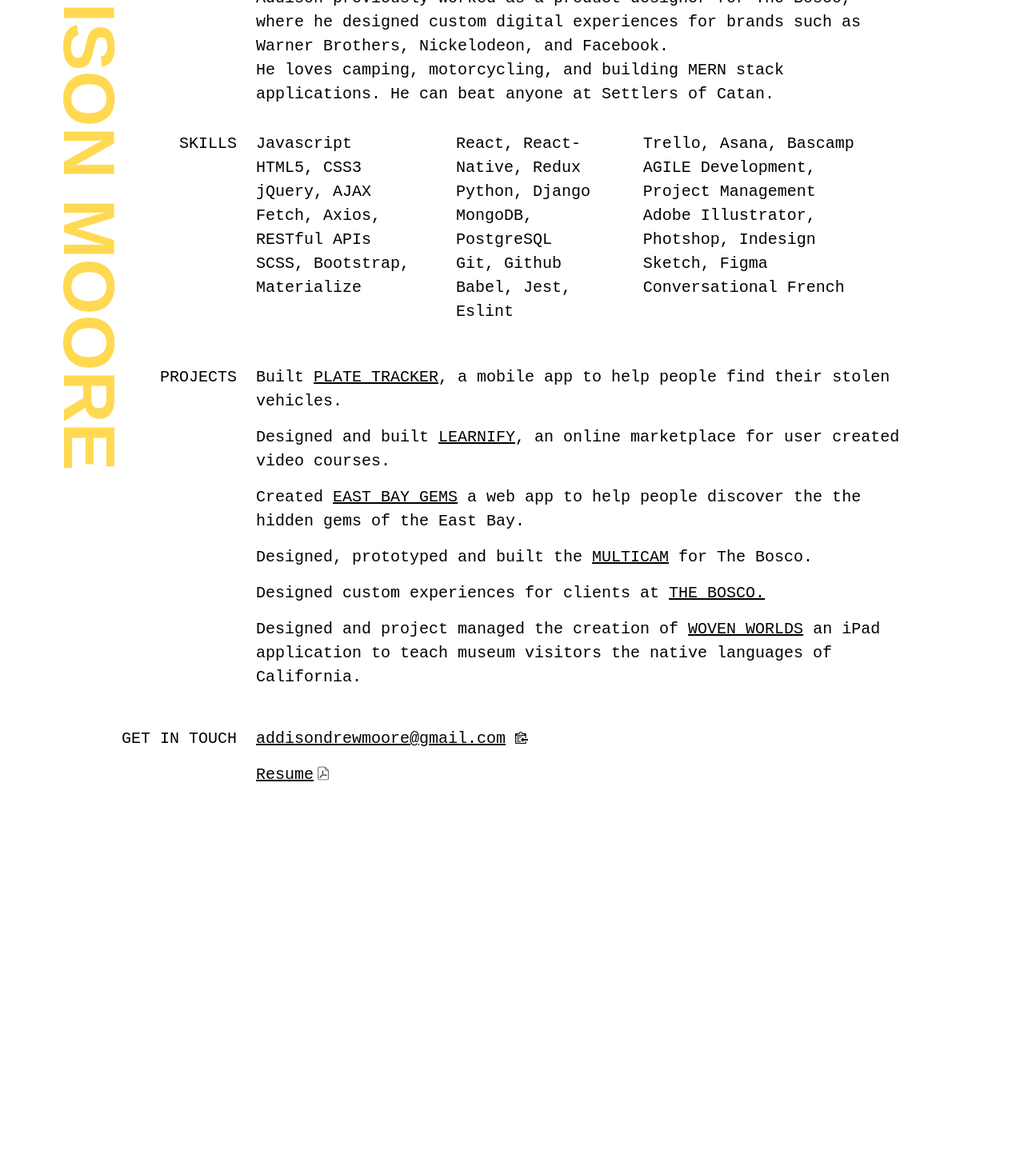
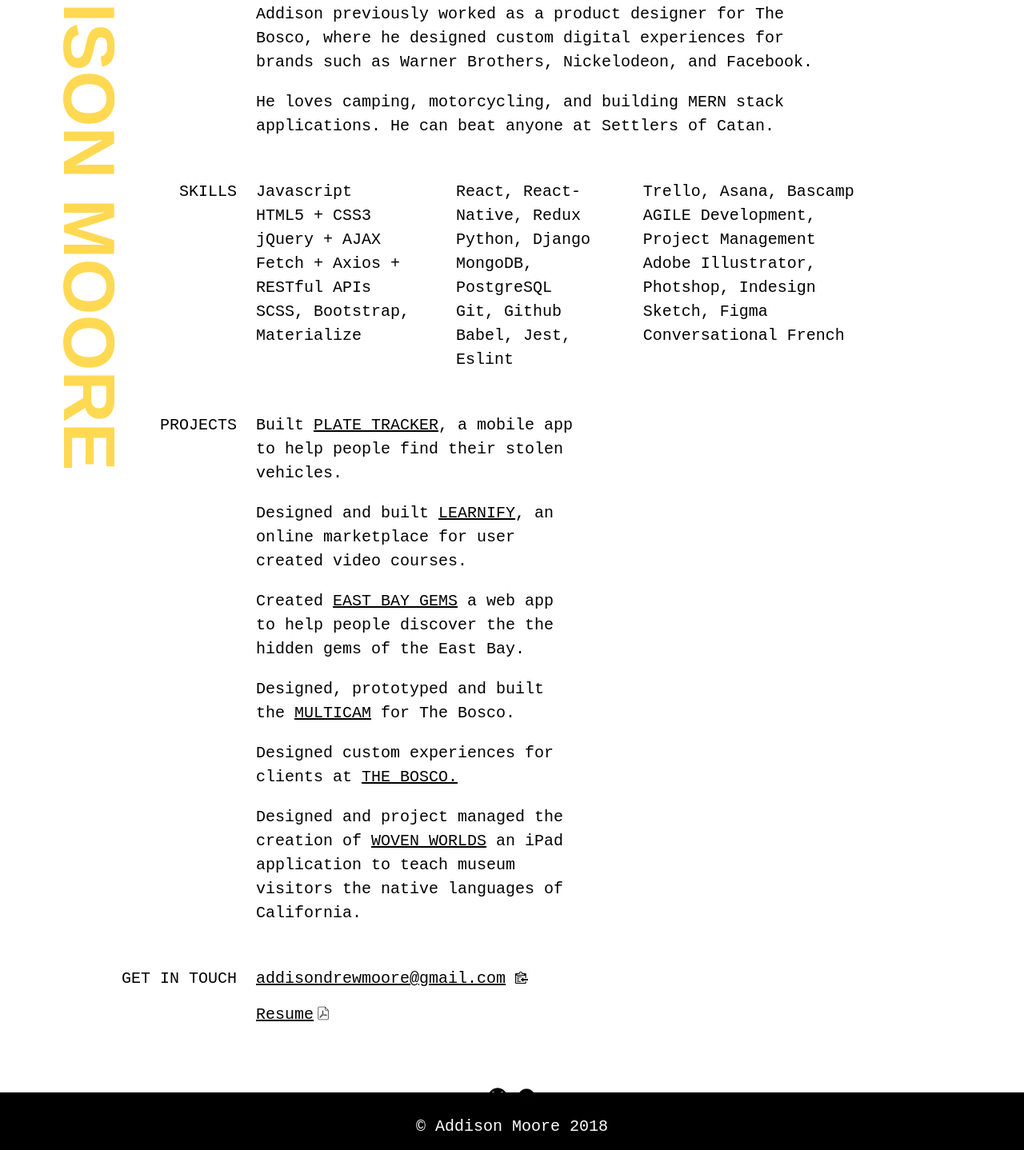
Before and after one commit to addison912/portfolio-rebrand, a website: page index.html in a window 1280 px wide. Shown: the part 349-1787 px from the top of the page at 80% size. Before the commit the page ends 1415 px from the top, so only its background shows below. Drawn offline with Linux system fonts and the light colour scheme.

Commit message:
upddated styling

```diff
--- a/css/main.css
+++ b/css/main.css
@@ -21,7 +21,12 @@ section {
 }
 
 p {
-  margin: 0;
+  margin: 0 0 20px 0;
+  max-width: 700px;
+}
+
+.project p {
+  max-width: 400px;
 }
 
 ul {
@@ -29,6 +34,7 @@ ul {
   padding: 0;
   margin-right: 24px;
   margin-top: 0;
+  min-width: 200px;
 }
 
 a {
@@ -145,7 +151,34 @@ textarea:focus {
   margin-left: 2px;
 }
 
-#myEmail,
 .resume span {
   text-decoration: underline;
 }
+
+.copy {
+  text-decoration: underline;
+}
+
+#copied {
+  text-decoration: none;
+}
+
+footer {
+  display: flex;
+  flex-direction: column;
+  justify-content: center;
+  align-items: center;
+  height: 72px;
+  background-color: black;
+}
+
+footer p {
+  color: white;
+}
+
+.social-icon {
+  height: 24px;
+  width: 24px;
+  /* background: whitesmoke; */
+  border-radius: 50%;
+}
--- a/index.html
+++ b/index.html
@@ -22,13 +22,16 @@
               Addison is a museum curator turned full stack developer, born and
               raised in the Bay Area. He recently graduated from the Web
               Development Immersive at General Assembly where he honed his
-              skills in Javascript, React and Python.
-              <br />
+              skills in Javascript, React and&nbsp;Python.
+            </p>
+            <p>
               Addison previously worked as a product designer for The Bosco,
               where he designed custom digital experiences for brands such as
-              Warner Brothers, Nickelodeon, and Facebook.
-              <br />He loves camping, motorcycling, and building MERN stack
-              applications. He can beat anyone at Settlers of Catan.
+              Warner Brothers, Nickelodeon, and&nbsp;Facebook.
+            </p>
+            <p>
+              He loves camping, motorcycling, and building MERN stack
+              applications. He can beat anyone at Settlers of&nbsp;Catan.
             </p>
           </article>
         </div>
@@ -38,9 +41,9 @@
         <div class="section-body">
           <ul>
             <li>Javascript</li>
-            <li>HTML5, CSS3</li>
-            <li>jQuery, AJAX</li>
-            <li>Fetch, Axios, RESTful APIs</li>
+            <li>HTML5 + CSS3</li>
+            <li>jQuery + AJAX</li>
+            <li>Fetch + Axios + RESTful APIs</li>
             <li>SCSS, Bootstrap, Materialize</li>
           </ul>
           <ul>
@@ -165,6 +168,19 @@
         </div>
       </section>
     </main>
+    <footer>
+      <div class="social-links">
+        <span
+          ><a href="https://github.com/addison912"
+            ><img class="social-icon" src="/assets/github.png"/></a
+        ></span>
+        <span
+          ><a href="https://github.com/addison912"
+            ><img class="social-icon" src="/assets/linkedin.png"/></a
+        ></span>
+      </div>
+      <p>&copy; Addison Moore 2018</p>
+    </footer>
     <script src="/js/clipboard.min.js"></script>
     <script src="/js/main.js" type="text/javascript"></script>
   </body>
--- a/js/main.js
+++ b/js/main.js
@@ -7,7 +7,7 @@ document.getElementById("clippy").addEventListener("mouseup", copyEmail);
 
 function copyEmail() {
   let myEmail = document.getElementById("myEmail");
-  myEmail.innerHTML = "Copied to clipboard!";
+  myEmail.innerHTML = "<span id='copied'>Copied to clipboard!<span>";
   let reset = setInterval(() => {
     myEmail.innerHTML != "Copied to clipboard!"
       ? window.clearInterval(reset)
```
Also changed, not shown: assets/linkedin.png (added), dist/index.html, dist/linkedin.90c4945d.png (added), 9 other files.
